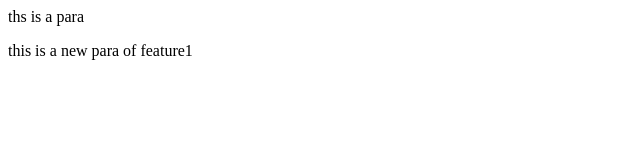
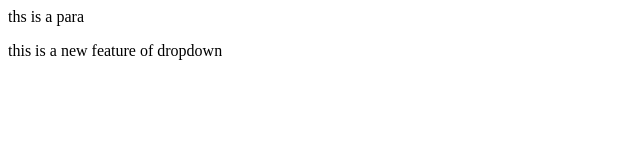
Before and after one commit to AadrikaSrivastava02/localrepo, a plain HTML site: page localRepo/index.html in a window 1280 px wide. Shown: the full height of the page, 0-640 px from the left. Drawn offline with Linux system fonts and the light colour scheme.

```diff
--- a/localRepo/index.html
+++ b/localRepo/index.html
@@ -1,2 +1,2 @@
 <p>ths is a para</p>
-<p>this is a new para of feature1</p>
+<p>this is a new feature of dropdown</p>
```
